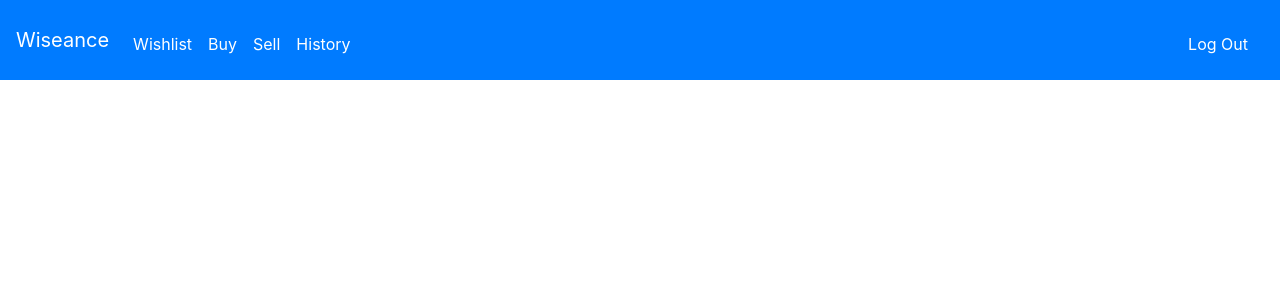
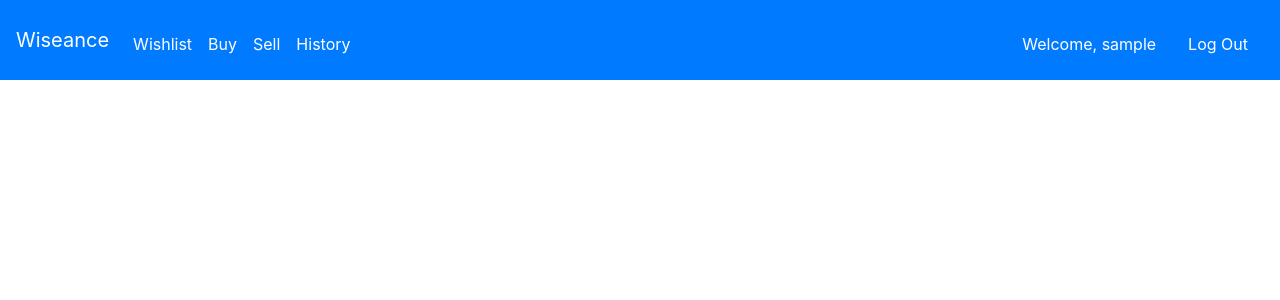
Before and after one commit to anthonypapetti/Wiseance, a Flask app: page / in a window 1280 px wide. Shown: the top 300 px of the page. Run offline with Flask 2, Linux system fonts and the light colour scheme; the visitor is signed in with stand-in values (Sample User, id 1); some libraries are stand-ins or nearby versions.

Commit message:
added personalized greeting

```diff
--- a/routes.py
+++ b/routes.py
@@ -24,6 +24,7 @@ def login():
     if form.validate_on_submit():
         user = User.query.filter_by(username=form.username.data).first()
         session["user_id"] = user.id
+        session["username"] = user.username
         return redirect('/')
     return render_template("login.html", form=form)
 
--- a/templates/layout.html
+++ b/templates/layout.html
@@ -39,6 +39,7 @@
                     	<li class="nav-item active"><a class="nav-link" href="/history">History</a></li>
                   	</ul>
                 	<ul class="navbar-nav ml-auto mt-2">
+                        <li class="nav-item nav-link active"><a class="nav-link">Welcome, {{session["username"]}}</a></li>
                 		<li class="nav-item nav-link active"><a class="nav-link" href="/logout">Log Out</a></li>
               		</ul>
             	{% else %}
```
